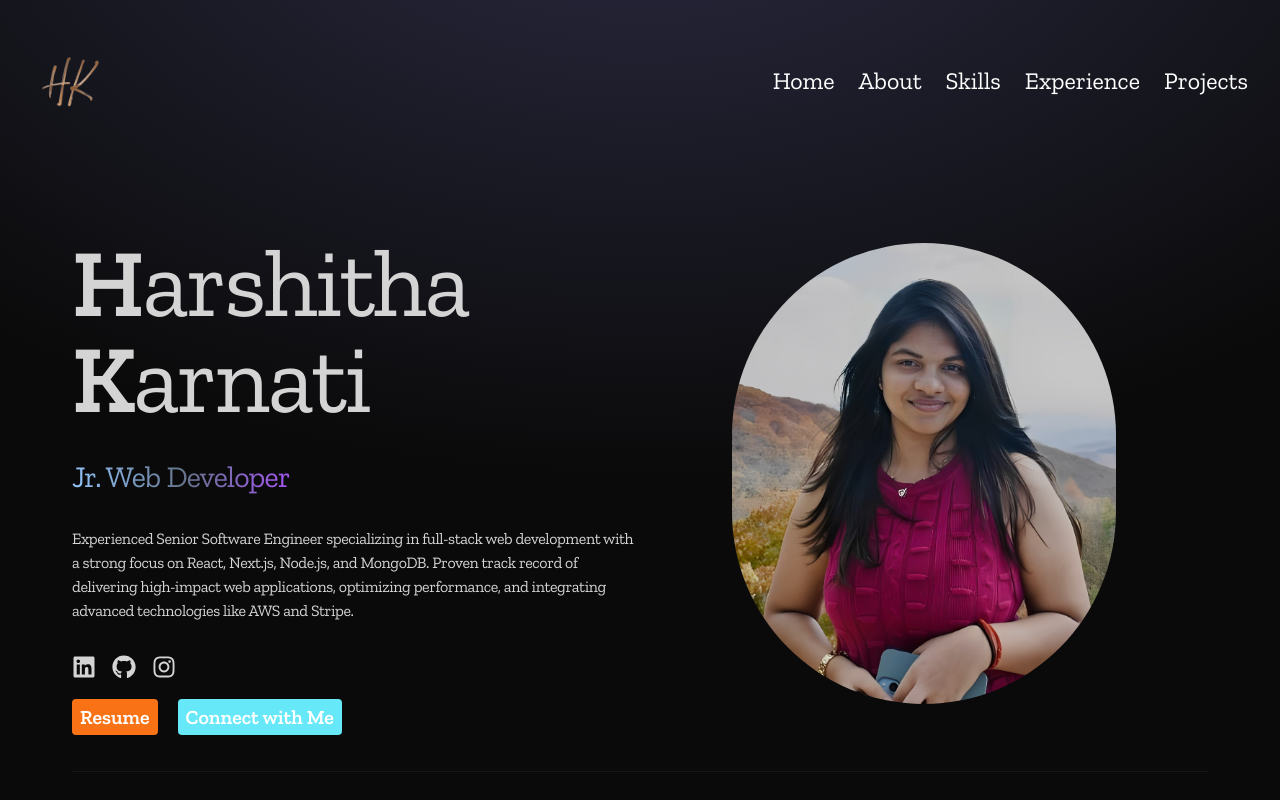
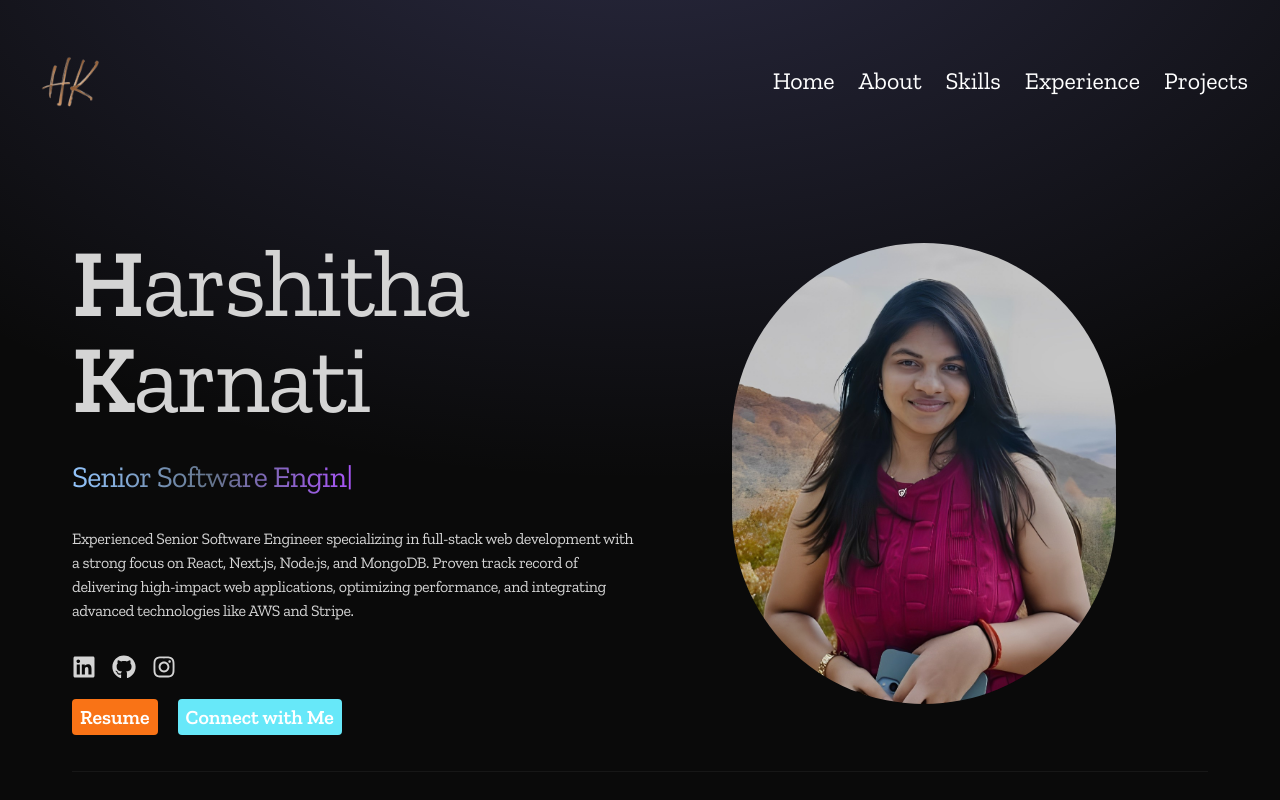
Before and after one commit to Karnati-harshu/KarnatiHarshu, a React (Vite) app: page / in a window 1280 px wide. Shown: the top 800 px of the page. Built offline with nearby package versions, Linux system fonts and the light colour scheme.

Commit message:
chnages to resume

```diff
--- a/src/components/MyContent.jsx
+++ b/src/components/MyContent.jsx
@@ -38,7 +38,7 @@ const MyContent = () => {
               className="bg-gradient-to-r from-blue-300 via-slate-500 to-purple-500 bg-clip-text text-3xl tracking-tight text-transparent"
             >
               <ReactTyped
-                strings={["Full Stack Developer", "Jr. Web Developer"]}
+                strings={["Full Stack Developer", "Senior Software Engineer"]}
                 typeSpeed={100}
                 loop
                 backSpeed={20}
```
